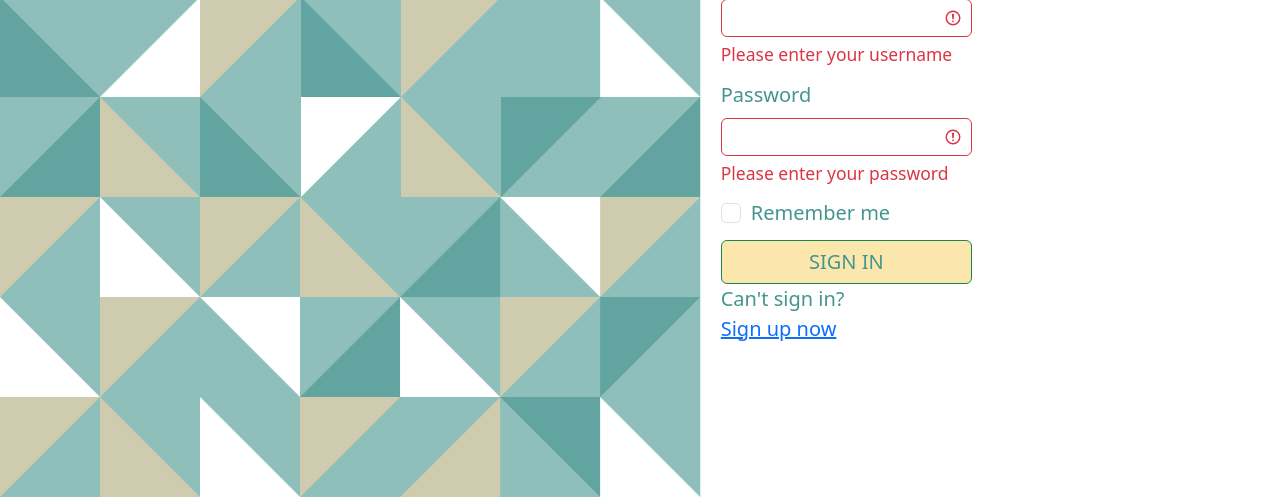
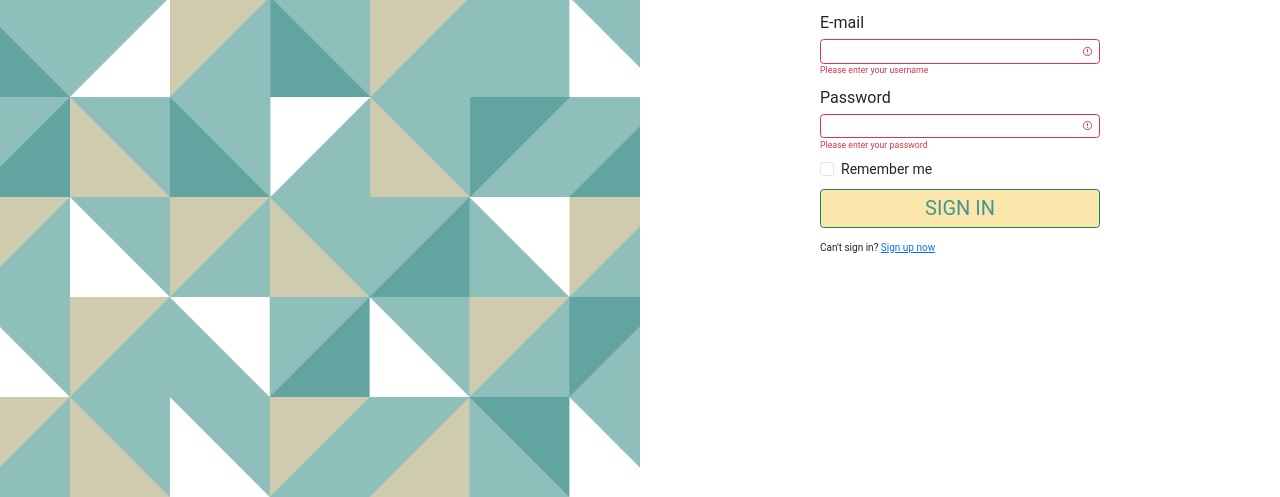
Before and after one commit to anhKip/EEET2580_ProjectManagementWeb, a plain HTML site: page Frontend/page/Login/login.html in a window 1280 px wide. Shown: the part 303-800 px from the top of the page. Drawn offline with nearby package versions, Linux system fonts and the light colour scheme.

Commit message:
Fixed login UI

```diff
--- a/Frontend/page/Login/login.html
+++ b/Frontend/page/Login/login.html
@@ -20,41 +20,70 @@
         ></script>
 
         <!-- CSS File-->
-    <link rel="stylesheet" href="/Frontend/style/layout/login-style.css" />
+        <link rel="stylesheet" href="./../../style/layout/login-style.css" />
+        <link rel="stylesheet" href="./../../style/global.css" />
 
         <title>Login</title>
     </head>
     <body>
+        <div class="login-container">
             <div class="imgbox">
-      <img src="/Frontend/static/login-background.png" alt="" srcset="" />
+                <img
+                    src="./../../static/login-background.png"
+                    alt="login-background"
+                />
             </div>
 
+            <div class="login-sizing">
                 <div class="login">
-      <h1 class="text-center">WELCOME BACK</h1>
+                    <h4 class="text-center">WELCOME BACK</h4>
 
                     <form class="needs-validation">
                         <div class="form-group was-validated">
-          <label class="form-label" for="email">Username or E-mail</label>
-          <input class="form-control" type="email" id="email" required />
-          <div class="invalid-feedback">Please enter your username</div>
+                            <label class="form-label" for="email"><body1>E-mail</body1></label>
+                            <input
+                                class="form-control"
+                                type="email"
+                                id="email"
+                                required
+                            />
+                            <div class="invalid-feedback">
+                                Please enter your username
+                            </div>
                         </div>
 
                         <div class="form-group was-validated">
-          <label class="form-label" for="password">Password</label>
-          <input class="form-control" type="password" id="password" required />
-          <div class="invalid-feedback">Please enter your password</div>
+                            <label class="form-label" for="password"
+                                ><body1>Password</body1></label
+                            >
+                            <input
+                                class="form-control"
+                                type="password"
+                                id="password"
+                                required
+                            />
+                            <div class="invalid-feedback">
+                                Please enter your password
+                            </div>
                         </div>
 
-        <div class="form-group form-check">
-          <input class="form-check-input" type="checkbox" id="check" />
-          <label class="form-check-label" for="check">Remember me</label>
+                        <div class="form-group form-check remember-me">
+                          <input class="form-check-input" type="checkbox" id="inlineCheckbox2">
+                          <label class="form-check-label" for="inlineCheckbox2">Remember me</label
+                            >
                         </div>
 
-        <input class="btn btn-success w-100" type="submit" value="SIGN IN" />
+                        <input
+                            class="btn btn-success w-100"
+                            type="submit"
+                            value="SIGN IN"
+                        />
 
-        <div>Can't sign in?</div>
-        <a href="#">Sign up now</a>
+                        <div>Can't sign in? <a href="#">Sign up now</a></div>
+
                     </form>
+                </div>
+            </div>
         </div>
     </body>
 </html>
--- a/Frontend/style/global.css
+++ b/Frontend/style/global.css
@@ -84,7 +84,7 @@ body1 {
   line-height: 22px;
 }
 
-body1 {
+body2 {
   font-family: "Roboto", sans-serif;
   font-style: normal;
   font-weight: 400;
--- a/Frontend/style/layout/login-style.css
+++ b/Frontend/style/layout/login-style.css
@@ -1,13 +1,20 @@
-* {
-  margin: 0;
+.login-container {
+    display: flex;
+    height: 100%;
+    width: 100vw;
     padding: 0;
-  box-sizing: border-box;
+    margin: 0 !important;
 }
 
 .imgbox {
-  display: flex;
+    width: 50%;
+    height: 100%;
+}
+
+.imgbox > img {
     height: 100%;
     width: 100%;
+    object-fit: cover;
 }
 
 body {
@@ -18,29 +25,41 @@ body {
     background: #ffffff;
 }
 
+.login-sizing {
+  width: 50%;
+  height: 100%;
+}
+
 .login {
-  width: 600px;
-  height: min-content;
+    display: flex;
+    flex-direction: column;
+    justify-content: center;
+    margin: auto;
+    height: 100%;
+    width: 50%;
     padding: 20px;
     border-radius: 12px;
     background: #ffffff;
-  margin-left: auto;
-  margin-right: 18rem;
 }
 
-.login h1 {
-  font-size: 36px;
+.login h4 {
     margin-bottom: 25px;
     color: #45958e;
 }
 
-.login form {
-  font-size: 20px;
-  color: #45958e;
-}
+
 
 .login form .form-group {
     margin-bottom: 12px;
+}
+
+.form-check-input {
+  margin-top: 0 !important;
+
+}
+
+.form-check {
+  font-size: 14px;
 }
 
 .login form input[type="submit"] {
@@ -51,4 +70,5 @@ body {
 .btn {
     background-color: #fbe7ab;
     color: #45958e;
+    margin-bottom: 15px;
 }
```
Also changed, not shown: Frontend/page/Dashboard/dashboard.html (+5 -5 lines), Frontend/static/pic_1.png (renamed from Frontend/page/Dashboard/pic_1.png), Frontend/static/pic_2.png (renamed from Frontend/page/Dashboard/pic_2.png), Frontend/static/pic_3.png (renamed from Frontend/page/Dashboard/pic_3.png), Frontend/static/pic_4.png (renamed from Frontend/page/Dashboard/pic_4.png), Frontend/static/pic_5.png (renamed from Frontend/page/Dashboard/pic_5.png). Lines whose indentation alone changed are shown as unchanged.
